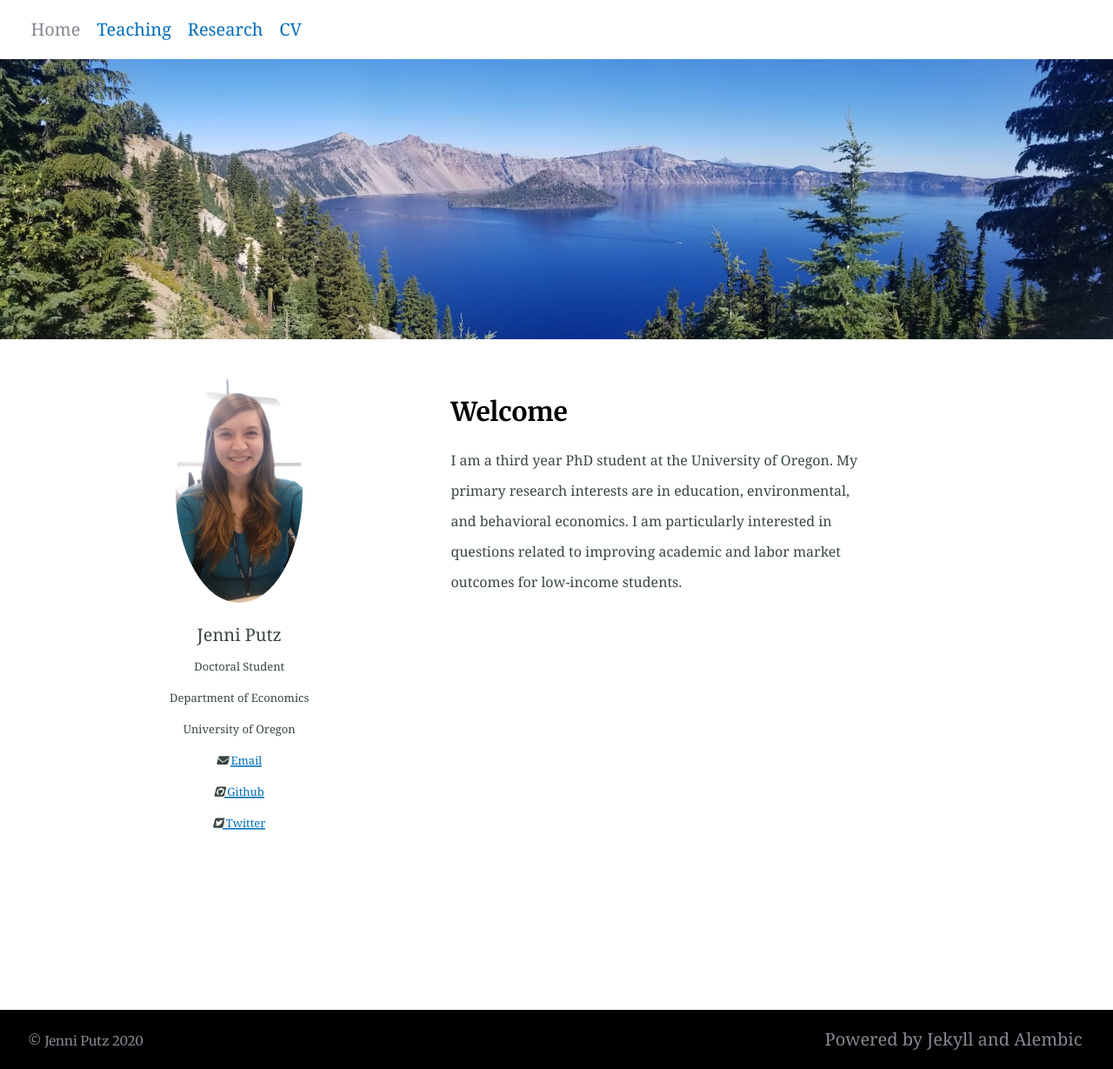
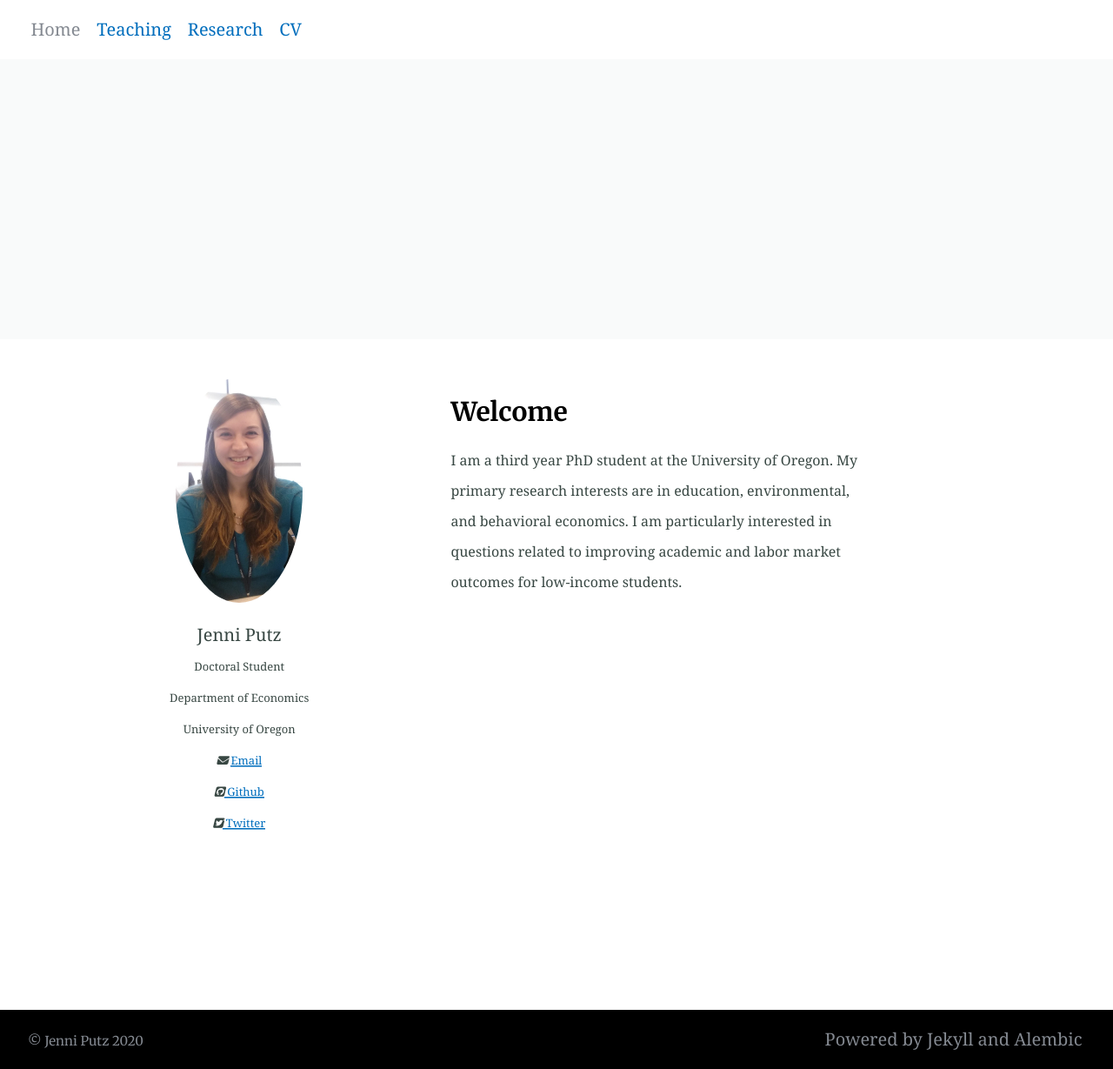
Before and after one commit to jenni-putz/1jenni-putz.github.io, a Jekyll site: the page built from index.md, in a window 1280 px wide. Shown: the whole page at 87% size. Built offline with Jekyll 4.4.1, drawn with Linux system fonts in a browser that asks for light colours; nearby versions of some CDN libraries; our own code applies the rules of GitHub Pages for plain Markdown files.

Commit message:
Update index.md

```diff
--- a/index.md
+++ b/index.md
@@ -1,10 +1,7 @@
 ---
 title:
 feature_text: |
-feature_image: "/header.png"
-
 ---
-
 <html>
 <head>
 <meta name="viewport" content="width=device-width, initial-scale=1">
```
